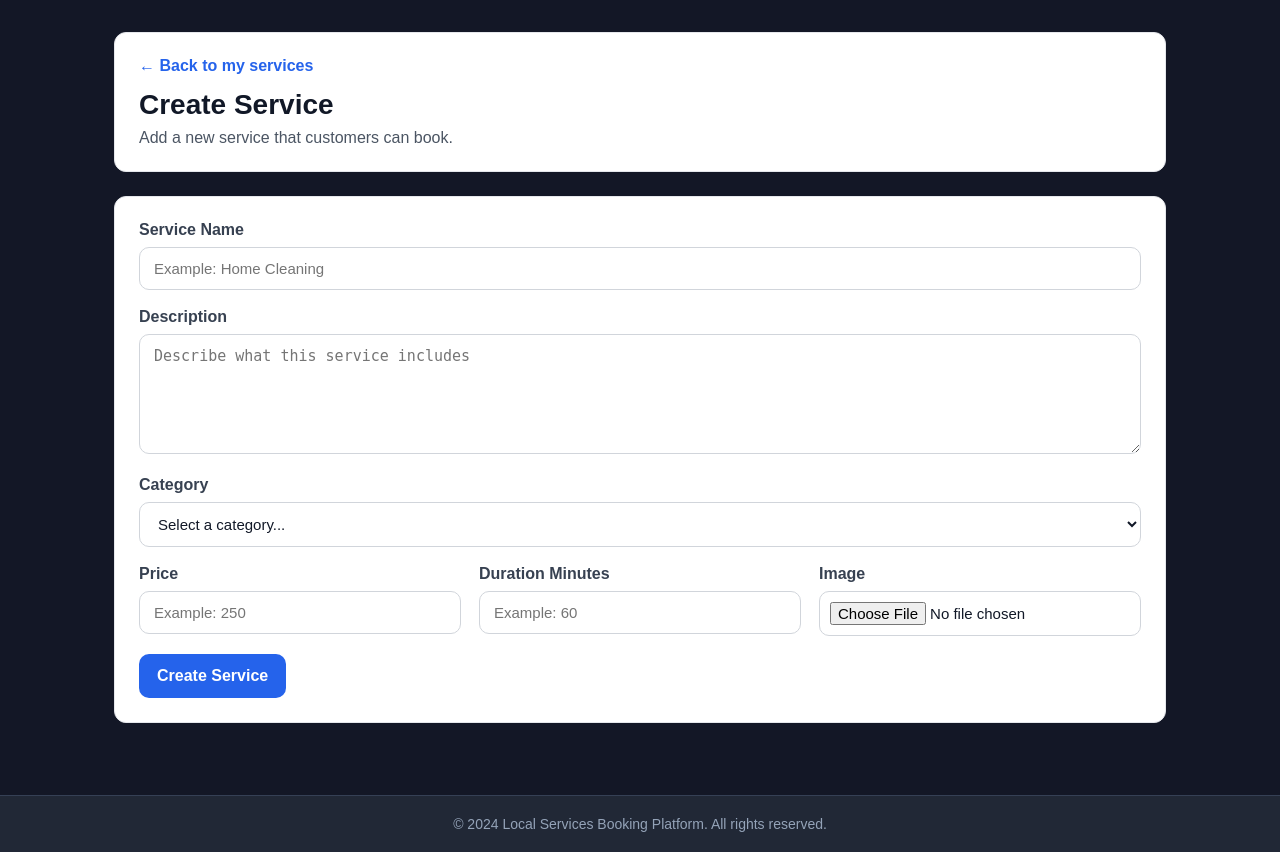
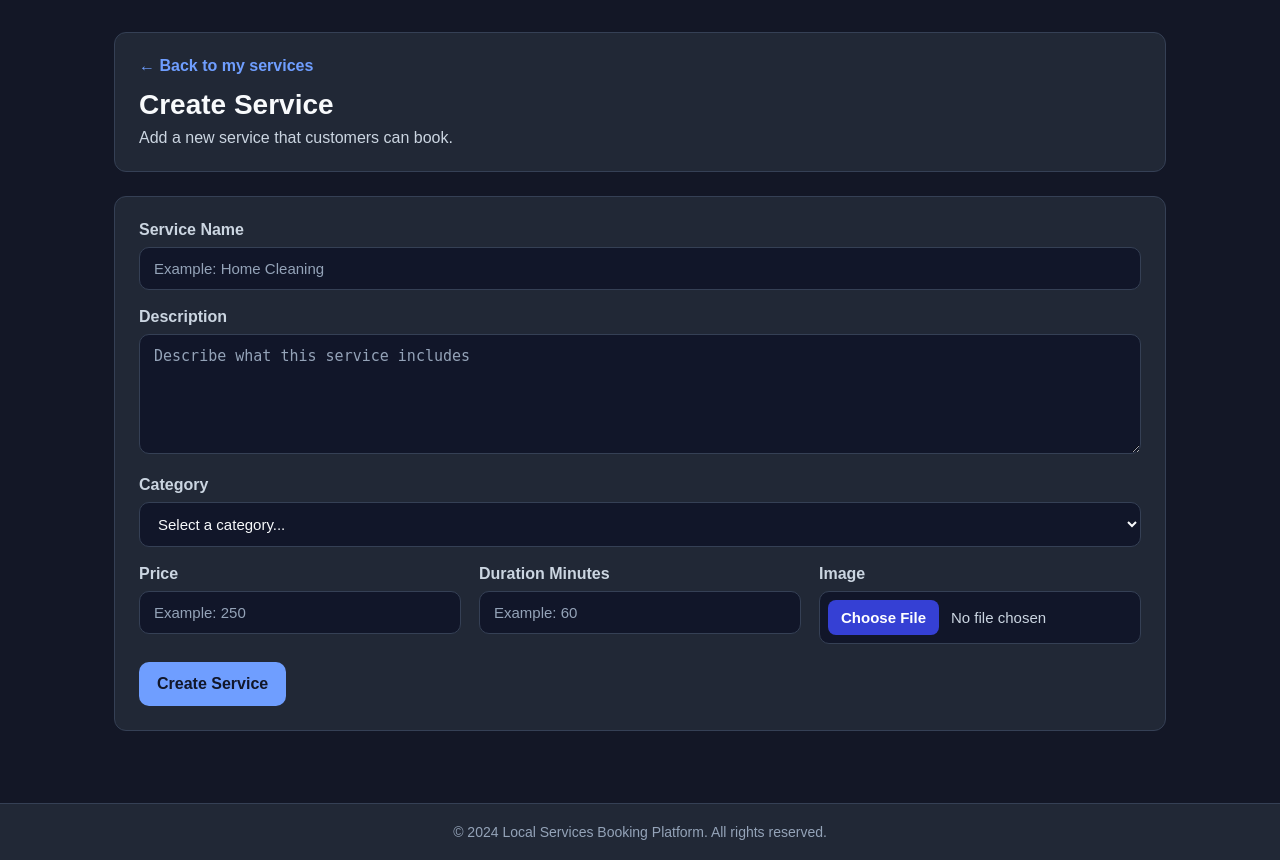
Before and after one commit to mostafa2742002/Local-Services-Booking-Platform, a Flask app: template app/templates/services/create.html in a window 1280 px wide. Shown: the part 56-916 px from the top of the page. Run offline with Flask 3, Linux system fonts and the light colour scheme; the template is opened without the code that fills it, so the values that code supplies are empty; some libraries are stand-ins or nearby versions.

Commit message:
Update service creation styles for dark mode; modify colors and layout for improved readability

```diff
--- a/app/static/css/service/service_create.css
+++ b/app/static/css/service/service_create.css
@@ -1,6 +1,6 @@
 .page-header {
-    background: #ffffff;
-    border: 1px solid #e5e7eb;
+    background: #212836;
+    border: 1px solid #354055;
     border-radius: 12px;
     padding: 24px;
     margin-bottom: 24px;
@@ -9,29 +9,31 @@
 .back-link {
     display: inline-block;
     margin-bottom: 14px;
-    color: #2563eb;
+    color: #6f9eff;
     font-weight: 700;
 }
 
 .back-link:hover {
-    color: #1d4ed8;
+    color: #94b7ff;
 }
 
 .page-header h1 {
     margin: 0 0 8px;
+    color: #f8fafc;
     font-size: 28px;
-    color: #111827;
 }
 
 .page-header p {
     margin: 0;
-    color: #4b5563;
+    color: #cbd5e1;
     font-size: 16px;
 }
 
+/* Form Card */
+
 .form-card {
-    background: #ffffff;
-    border: 1px solid #e5e7eb;
+    background: #212836;
+    border: 1px solid #354055;
     border-radius: 12px;
     padding: 24px;
 }
@@ -47,7 +49,7 @@
 .form-group label {
     display: block;
     margin-bottom: 8px;
-    color: #374151;
+    color: #cbd5e1;
     font-weight: 700;
 }
 
@@ -56,24 +58,36 @@
 .form-group select {
     width: 100%;
     padding: 12px 14px;
-    border: 1px solid #d1d5db;
+    border: 1px solid #354055;
     border-radius: 10px;
+    background: #111629;
+    color: #f8fafc;
     font-size: 15px;
-    color: #111827;
-    background: #ffffff;
+}
+
+.form-group input::placeholder,
+.form-group textarea::placeholder {
+    color: #94a3b8;
 }
 
 .form-group input:focus,
 .form-group textarea:focus,
 .form-group select:focus {
     outline: none;
-    border-color: #2563eb;
+    border-color: #6f9eff;
 }
 
 .form-group textarea {
+    min-height: 120px;
     resize: vertical;
-    min-height: 120px;
 }
+
+.form-group select option {
+    background: #111629;
+    color: #f8fafc;
+}
+
+/* Form Row */
 
 .form-row {
     display: grid;
@@ -81,25 +95,47 @@
     gap: 18px;
 }
 
+/* File Input */
+
 .form-group input[type="file"] {
-    padding: 10px;
+    padding: 8px;
+    color: #cbd5e1;
     cursor: pointer;
 }
 
-.primary-btn {
+.form-group input[type="file"]::file-selector-button {
+    margin-right: 12px;
+    padding: 9px 13px;
     border: none;
-    background: #2563eb;
+    border-radius: 8px;
+    background: #3540d4;
     color: #ffffff;
+    font-weight: 700;
+    cursor: pointer;
+}
+
+.form-group input[type="file"]::file-selector-button:hover {
+    background: #4652e3;
+}
+
+/* Button */
+
+.service-form .primary-btn {
     padding: 13px 18px;
+    border: none;
     border-radius: 10px;
+    background: #6f9eff;
+    color: #111629;
     font-size: 16px;
     font-weight: 700;
     cursor: pointer;
 }
 
-.primary-btn:hover {
-    background: #1d4ed8;
+.service-form .primary-btn:hover {
+    background: #5d8df4;
 }
+
+/* Responsive */
 
 @media (max-width: 768px) {
     .form-row {
@@ -111,4 +147,8 @@
     .form-card {
         padding: 18px;
     }
+
+    .service-form .primary-btn {
+        width: 100%;
+    }
 }
--- a/app/templates/services/create.html
+++ b/app/templates/services/create.html
@@ -70,7 +70,7 @@
             </div>
 
             <div class="form-group">
-                <label for="image_filename">Image</label>
+                <label for="image">Image</label>
                 <input
                     type="file"
                     id="image"
```
